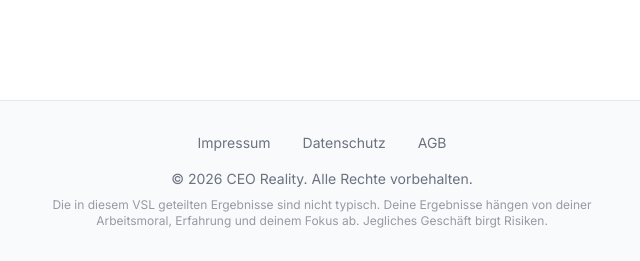
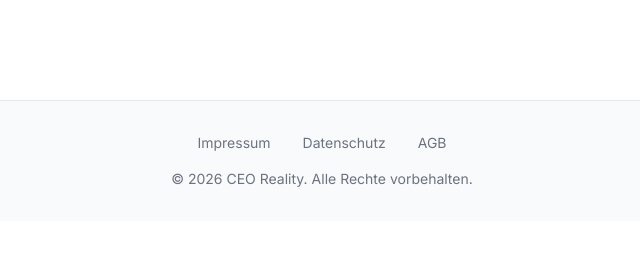
Before and after one commit to Marvinhaemke/Simple-Server, a Flask app: template templates/landing_a.html in a window 1280 px wide. Shown: the part 2707-2968 px from the top of the page, without its empty margins (318-958 px from the left). After the commit the page ends 2894 px from the top, so only its background shows below. Run offline with Flask 3, Linux system fonts and the light colour scheme; the template is opened without the code that fills it, so the values that code supplies are empty; some libraries are stand-ins or nearby versions.

Commit message:
Remove disclaimer from landing_a.html
Removed disclaimer about results and business risks.

```diff
--- a/templates/landing_a.html
+++ b/templates/landing_a.html
@@ -312,7 +312,6 @@
                     <a href="#" class="hover:text-brand-orange transition-colors">AGB</a>
                 </div>
                 <p>&copy; 2026 CEO Reality. Alle Rechte vorbehalten.</p>
-                <p class="mt-2 text-xs max-w-xl mx-auto opacity-70">Die in diesem VSL geteilten Ergebnisse sind nicht typisch. Deine Ergebnisse hängen von deiner Arbeitsmoral, Erfahrung und deinem Fokus ab. Jegliches Geschäft birgt Risiken.</p>
             </div>
         </footer>
     </div>
```
